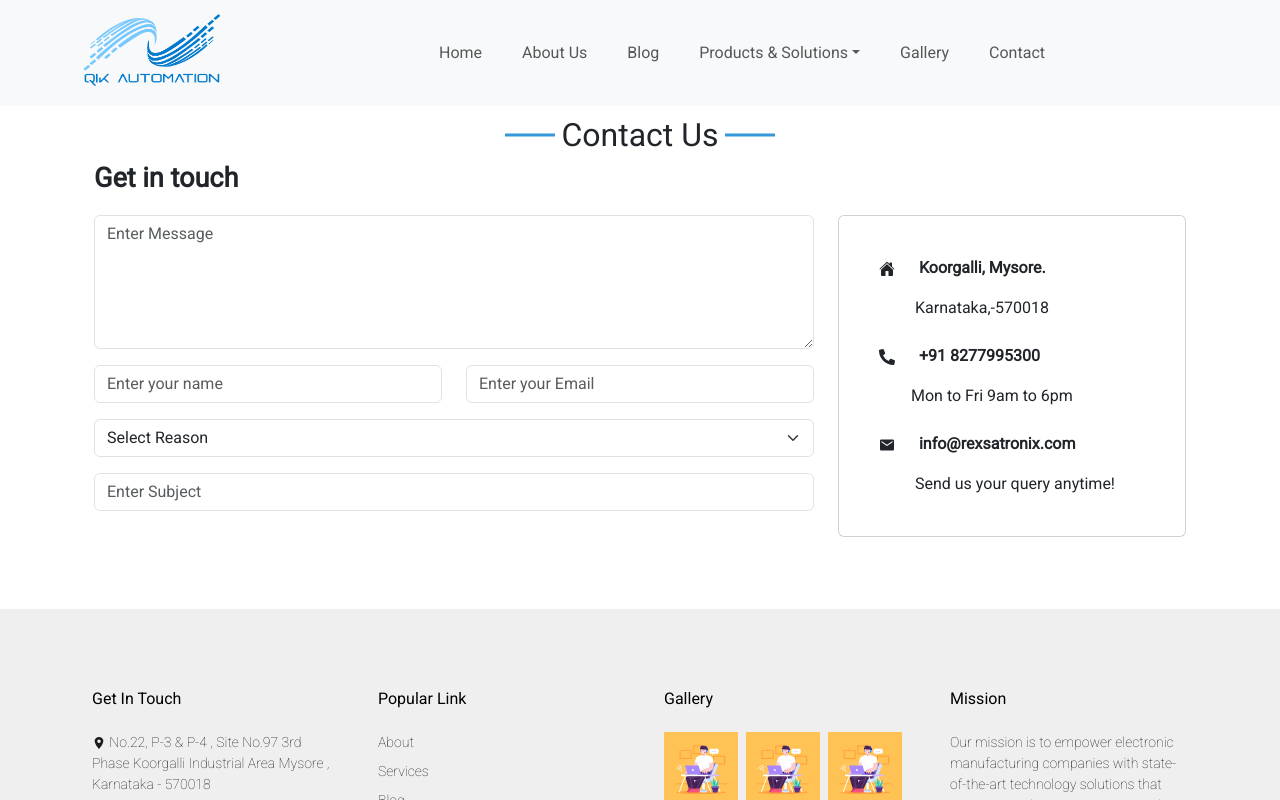
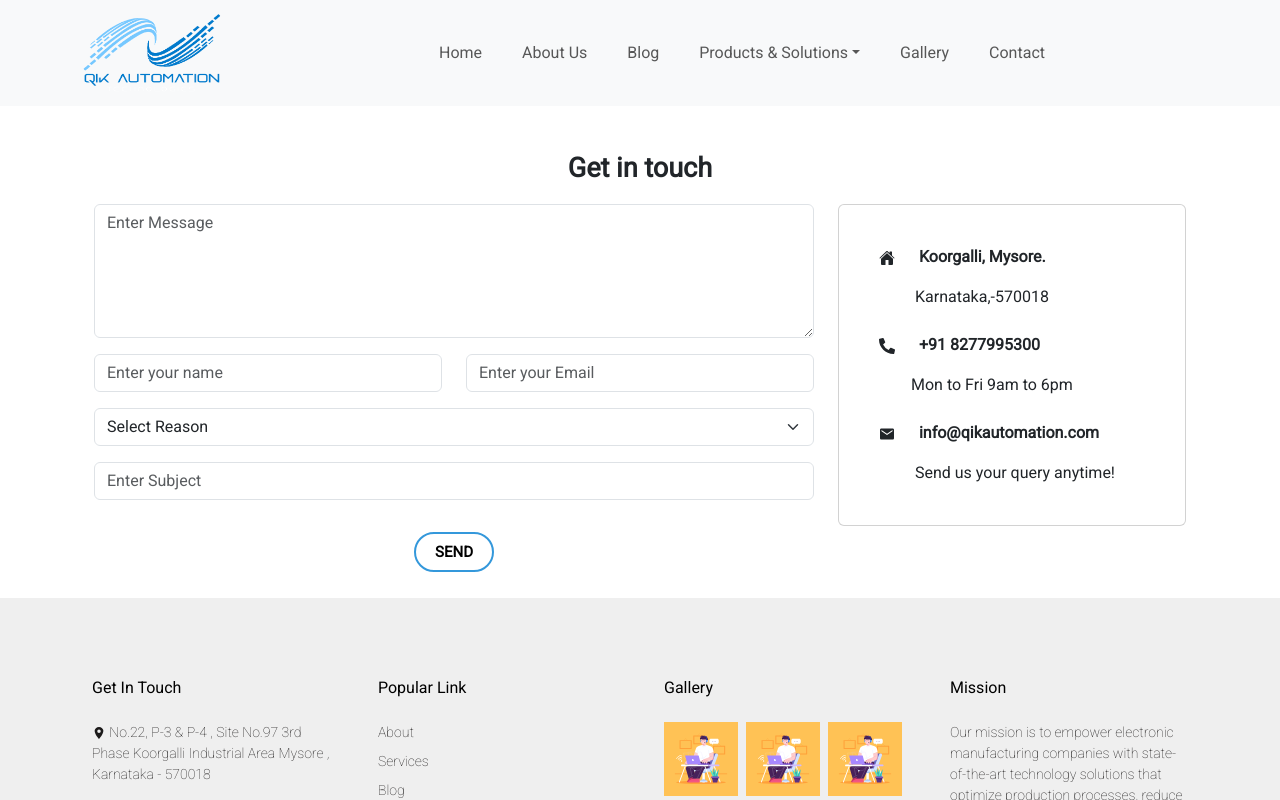
Before and after one commit to shashwath-qikautomation/Qikk, a React (Create React App) app in the folder web/: page /contact in a window 1280 px wide. Shown: the top 800 px of the page. Built offline with nearby package versions, Linux system fonts and the light colour scheme.

Commit message:
contact modified

```diff
--- a/web/src/pages/Contact.jsx
+++ b/web/src/pages/Contact.jsx
@@ -1,5 +1,5 @@
 import React from "react";
-import style from "../styles/Contact.css";
+import "../styles/Contact.css";
 import Form from "react-bootstrap/Form";
 import Container from "react-bootstrap/Container";
 import Row from "react-bootstrap/Row";
@@ -16,13 +16,13 @@ function Contact() {
     fontSize: "27px",
     fontWeight: "600",
     marginBottom: "20px",
-    float: "left",
+    display: "flex",
+    justifyContent: "center",
   };
 
   return (
     <Container>
-      <div className="pt-5 mt-5">
-        <div className="header">
+      {/* <div className="pt-5 mt-5">
          <Container>
           <Row className="d-flex justify-content-center animate__animated animate__fadeInUp">
              <Col lg={8} className="d-flex justify-content-center">
@@ -32,20 +32,22 @@ function Contact() {
               </Col>
           </Row>
         </Container>
-        </div>
-        <div className="contact-section animate__animated animate__fadeInUp">
+      </div> */}
+      <div className=" pt-5 mt-5">
         <Container fluid>
-            <Row>
+          <div className="header d-flex justify-content-center animate__animated animate__fadeInUp">
+            <Row className="pt-5 mt-2">
               <Col lg={12} sm={12} md={12}>
-                <h3 className="contact-title" style={contactTitle}>
+                <h2 className="contact-title" style={contactTitle}>
                   Get in touch
-                </h3>
+                </h2>
               </Col>
             </Row>
+          </div>
           <Row>
-              <Col lg={8} sm={12} md={8} className="mb-4">
+            <Col lg={8} sm={12} md={8} className="mb-4 ">
               <Form.Group
-                  className="mb-3"
+                className="mb-3 animate__animated animate__fadeInUp"
                 placeholder="Enter message"
                 controlId="exampleForm.ControlTextarea1"
               >
@@ -66,6 +68,13 @@ function Contact() {
                       type="text"
                       placeholder="Enter your name"
                     />
+                    {/* <div className="mb-3">
+                        <input
+                          type="text"
+                          placeholder="Enter your name"
+                          name="name"
+                        />
+                      </div> */}
                   </Col>
                   <Col sm={12} lg={6} md={6}>
                     <Form.Control
@@ -91,9 +100,10 @@ function Contact() {
                   </Col>
                 </Row>
               </Form.Group>
+              <Buttons name="SEND" />
             </Col>
             <Col sm={12} md={4} lg={4} className="mb-4 ml-1">
-                <Card className=" p-4 mb-5 bg-white rounded">
+              <Card className=" p-4 mb-5 bg-white rounded animate__animated animate__fadeInUp">
                 <Card.Body>
                   <Row>
                     <Card.Text>
@@ -123,7 +133,7 @@ function Contact() {
                       <p>
                         {" "}
                         <b>
-                            <IoMdMail /> &emsp; info@rexsatronix.com
+                          <IoMdMail /> &emsp; info@qikautomation.com
                         </b>{" "}
                       </p>
                       &emsp;&emsp; Send us your query anytime!
@@ -135,7 +145,6 @@ function Contact() {
           </Row>
         </Container>
       </div>
-      </div>
     </Container>
   );
 }
--- a/web/src/pages/MaterialHandling.jsx
+++ b/web/src/pages/MaterialHandling.jsx
@@ -90,9 +90,9 @@ function MaterialHandling() {
           </Row>
         </Fade>
 
-        <Fade bottom>
         <Row className=" mt-4">
           <Col sm={12} md={4} lg={4}>
+            <Fade bottom>
               <ProductCard
                 className="mycard"
                 style={{ backgroundColor: "blue" }}
@@ -103,9 +103,10 @@ function MaterialHandling() {
                 url={url1}
                 onClick={() => handleShowModal(url1)}
               />
+            </Fade>
           </Col>
-
           <Col sm={12} md={4}>
+            <Fade bottom>
               <ProductCard
                 className="mycard"
                 title="Single Lane Conveyor Series 0.5 M Inspection Conveyor QIK-500IC "
@@ -115,9 +116,10 @@ function MaterialHandling() {
                 url={url2}
                 onClick={() => handleShowModal(url2)}
               />
+            </Fade>
           </Col>
-
           <Col sm={12} md={4}>
+            <Fade bottom>
               <ProductCard
                 className="mycard"
                 title="Single Lane Conveyor Series 0.5 M Link Conveyor QIK-500LC "
@@ -127,9 +129,10 @@ function MaterialHandling() {
                 url={url3}
                 onClick={() => handleShowModal(url3)}
               />
+            </Fade>
           </Col>
-
           <Col sm={12} md={4}>
+            <Fade bottom>
               <ProductCard
                 className="mycard"
                 title="Single Lane Conveyor Series 1 M Inspection Conveyor QIK-1000IC "
@@ -139,8 +142,10 @@ function MaterialHandling() {
                 url={url4}
                 onClick={() => handleShowModal(url4)}
               />
+            </Fade>
           </Col>
           <Col sm={12} md={4}>
+            <Fade bottom>
               <ProductCard
                 className="mycard"
                 title="Single Lane Conveyor Series 1 M Cooling Conveyor QIK-1000CC "
@@ -150,8 +155,10 @@ function MaterialHandling() {
                 url={url5}
                 onClick={() => handleShowModal(url5)}
               />
+            </Fade>
           </Col>
           <Col sm={12} md={4}>
+            <Fade bottom>
               <ProductCard
                 className="mycard"
                 title=" Single Lane Conveyor Series 1 M Link Conveyor QIK-1000LC "
@@ -161,8 +168,10 @@ function MaterialHandling() {
                 url={url6}
                 onClick={() => handleShowModal(url6)}
               />
+            </Fade>
           </Col>
           <Col sm={12} md={4}>
+            <Fade bottom>
               <ProductCard
                 className="mycard"
                 title=" Single Lane Series Magazine Loader QIK-ML "
@@ -172,8 +181,10 @@ function MaterialHandling() {
                 url={url7}
                 onClick={() => handleShowModal(url7)}
               />
+            </Fade>
           </Col>
           <Col sm={12} md={4}>
+            <Fade bottom>
               <ProductCard
                 className="mycard"
                 title="Single Lane Series Magazine Unloader QIK-MUL "
@@ -183,9 +194,9 @@ function MaterialHandling() {
                 url={url8}
                 onClick={() => handleShowModal(url8)}
               />
+            </Fade>
           </Col>
         </Row>
-        </Fade>
       </Container>
 
       <MyModal
--- a/web/src/styles/Contact.css
+++ b/web/src/styles/Contact.css
@@ -9,39 +9,3 @@
     transition: 0.3s ease;
     height: 20rem;
   }
-h2{
-    font-size: 50px;
-    font-weight: 900;
-     margin-bottom: 66px;
-     line-height: 1.3;
-     margin: 0;
-     position: relative;
-     display:block;
-     width: 270px; ;
-}
-h2::before{
-    margin:0;
-    transform: translateY(-50%);
-}
-h2::after{
-    margin:0;
-    transform: translateY(-50%);
-}
-h2::before,
-h2::after {
-    content: '';
-    position: absolute;
-    top: 50%;
-    width: 50px;
-    height: 3px;
-    background-color: #3498db;
-    display: inline-block;
-  }
-
-  h2::before {
-    left: 0;
-  }
-
-  h2::after {
-    right: 0;
-  }
--- a/web/src/styles/Product.css
+++ b/web/src/styles/Product.css
@@ -4,6 +4,28 @@ p {
 .modal-content {
   background: rgba(29, 29, 39, 0.7);
 }
-h2 {
-  position: relative;
+.mycard {
+  transition: 300ms ease-in-out;
+  height:24rem;
+  background-position:0;
 }
+
+.mycard-title {
+  font-weight: bold;
+}
+.mycard:hover {
+  transform: scale(1.0) ;
+  cursor: pointer;
+  bottom: 0;
+  height:24rem;
+
+   transition: 0.8s;
+   background-image: linear-gradient(45deg, #67acda 50%,white 50%);
+   background-position:100%;
+   background-size: 300%;
+}
+
+.mycard button:hover {
+  background-color: white;
+  color: black;
+}
```
Lines whose indentation alone changed are shown as unchanged.
